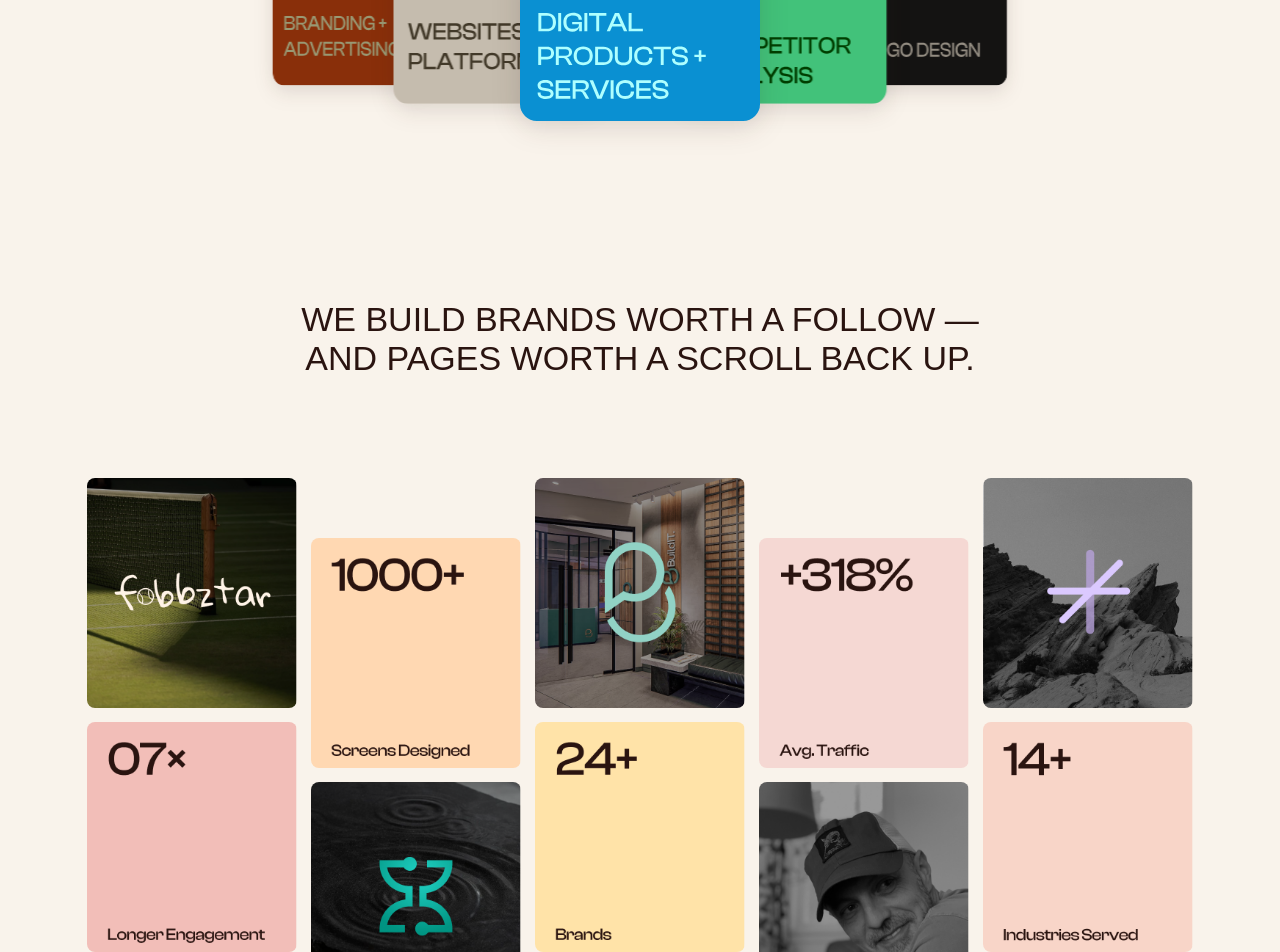
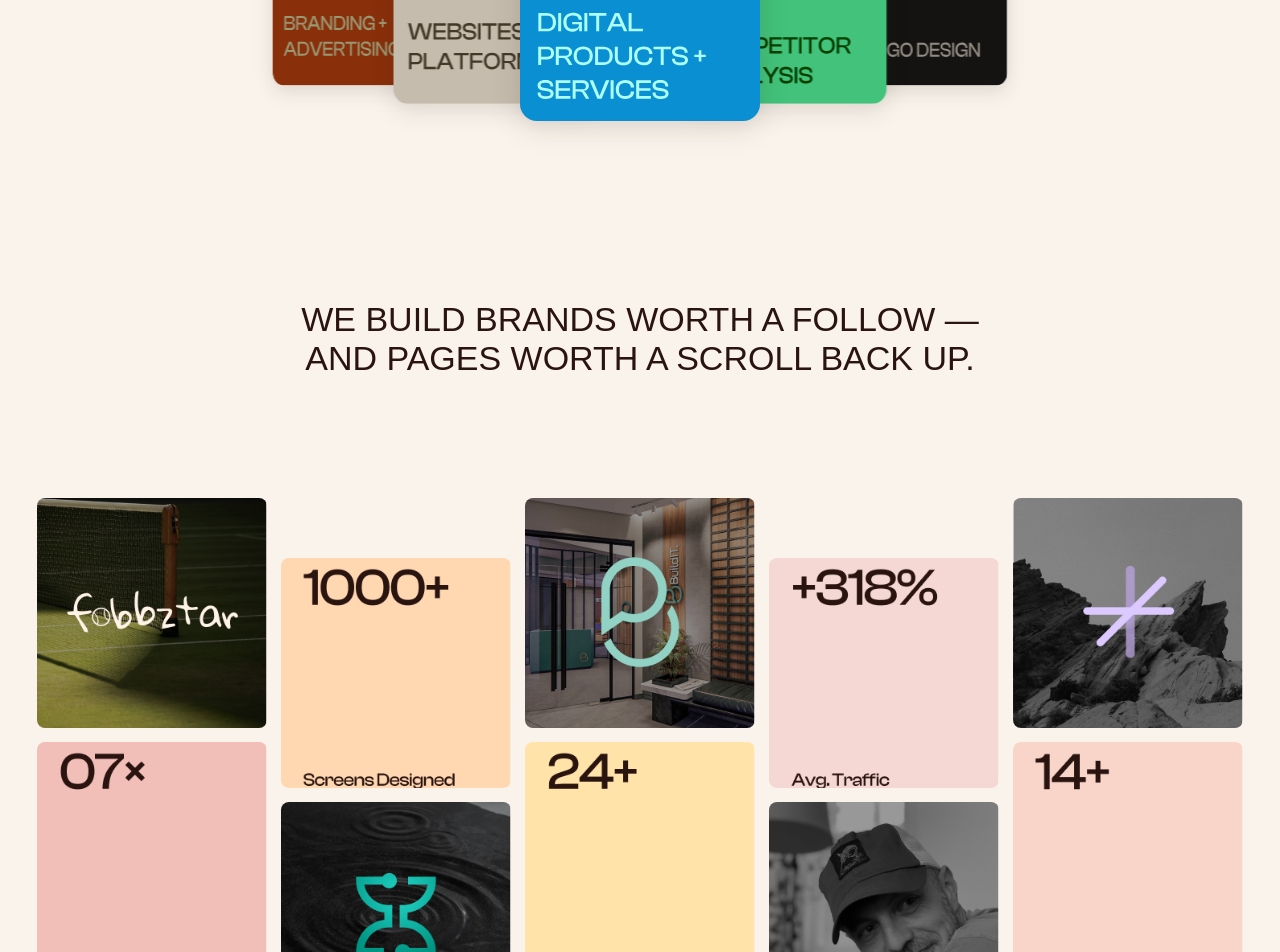
Before and after one commit to annaskhan-dev/RCHYstudio, a React (Vite) app: page / in a window 1280 px wide. Shown: the part 1404-2356 px from the top of the page. Built offline with nearby package versions, Linux system fonts and the light colour scheme.

Commit message:
adding things

```diff
--- a/src/components/work.module.css
+++ b/src/components/work.module.css
@@ -5,7 +5,7 @@
   font-weight: 500;
   font-size: 34px;
   text-align: center;
-  margin-bottom: 100px;
+  margin-bottom: 120px;
 }
 .work {
   padding-bottom: 90px;
@@ -23,7 +23,7 @@
   margin: 0 auto;
 }
 .columnTrack {
-  width: 210px; /* Increased width */
+  width: 230px; /* Increased width */
   display: flex;
   flex-direction: column;
 }
```
